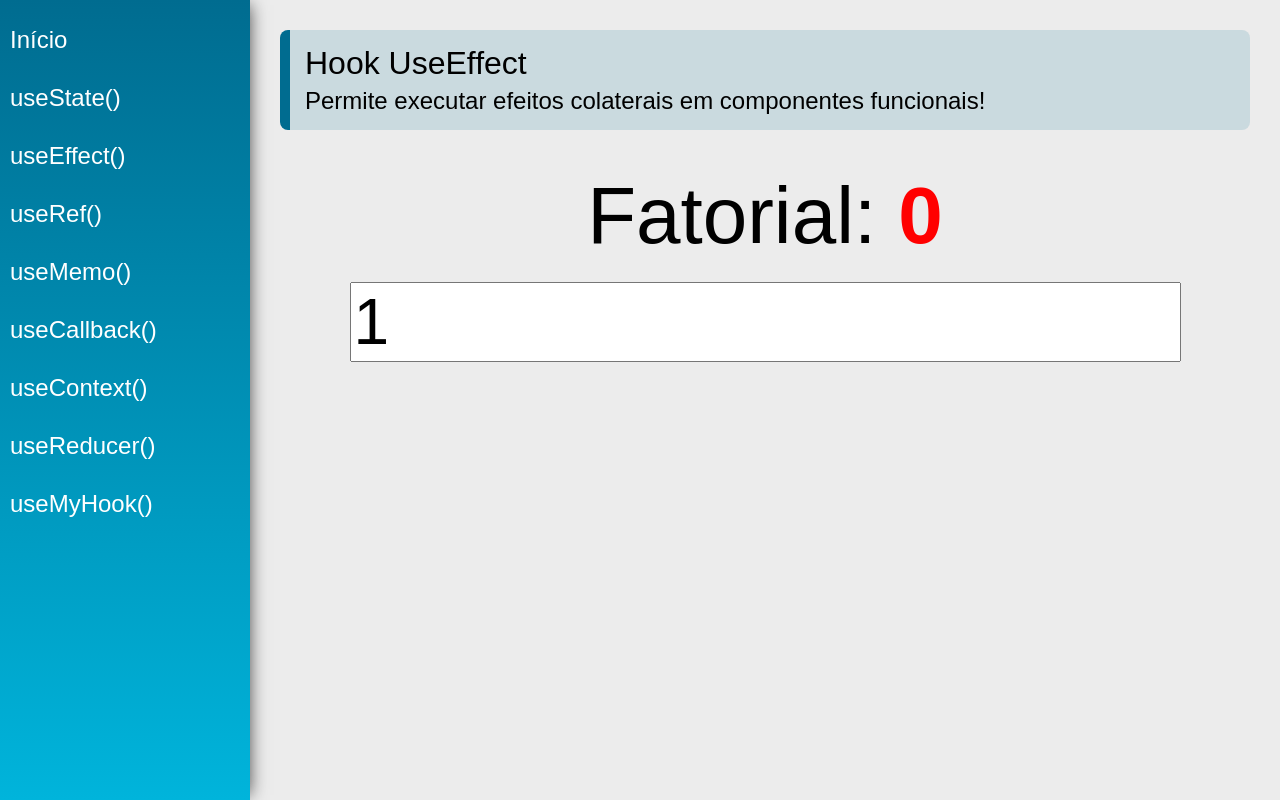
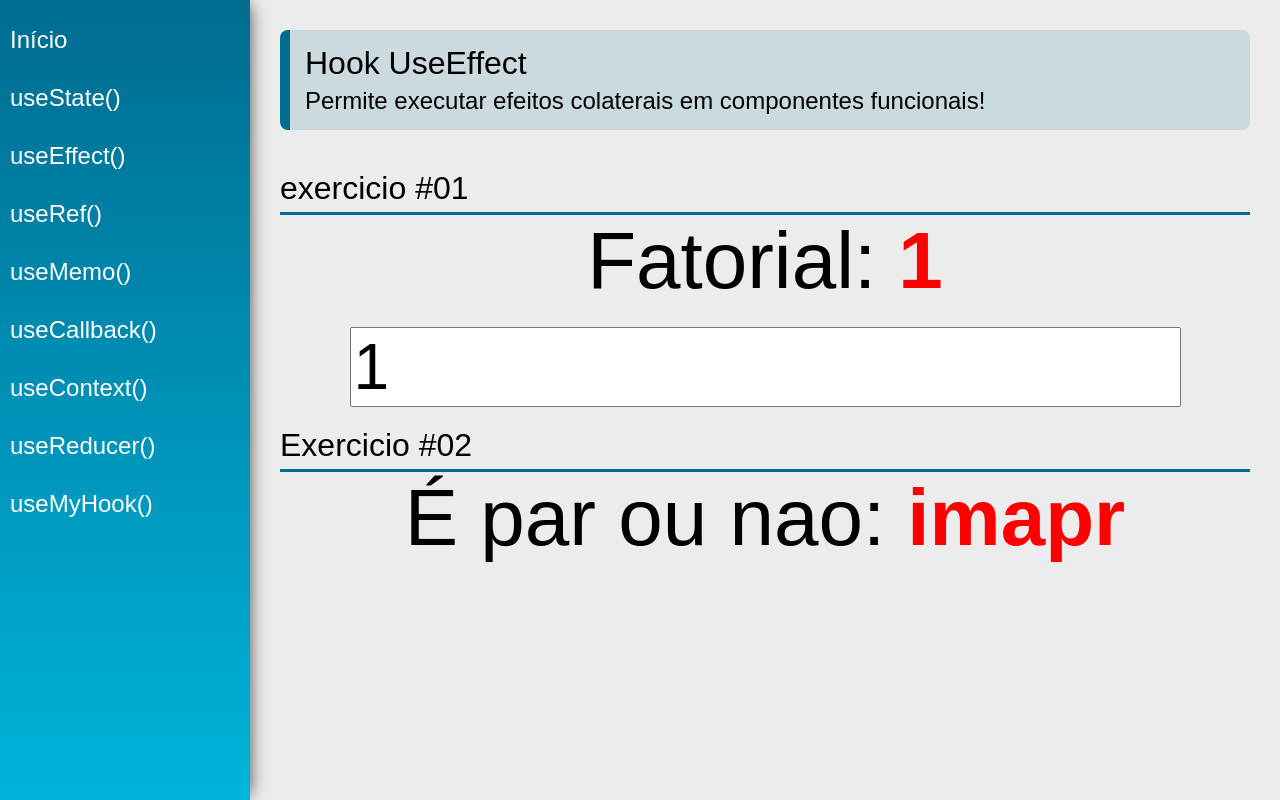
Before and after one commit to AllisonVinicius/react-hooks, a React (Create React App) app: page /useEffect in a window 1280 px wide. Built offline with nearby package versions, Linux system fonts and the light colour scheme.

Commit message:
useeffect

```diff
--- a/src/views/examples/UseEffect.jsx
+++ b/src/views/examples/UseEffect.jsx
@@ -1,22 +1,41 @@
 import React, { useState, useEffect } from "react";
 import PageTitle from "../../components/layout/PageTitle";
+import SectionTitle from "../../components/layout/SectionTitle";
 
-function calcFatorial(n) {
-  if (n < 0) return "Nao existe";
-  if (n === 0) return 0;
-  return calcFatorial((n - 1) * n);
+function calcFatorial(num) {
+  const n = parseInt(num);
+  if (n < 0) return -1;
+  if (n === 0) return 1;
+  return calcFatorial(n - 1) * n;
 }
 
 const UseEffect = (props) => {
   const [number, setNumber] = useState(1);
   const [fatorial, setFatorial] = useState(1);
+  const [oque, setOque] = useState("impar");
 
   useEffect(
     //efeito colateral
     function () {
       setFatorial(calcFatorial(number));
     },
-    [number] //array de dependecia, tdas vez modificar  o estado e disparada o efeito
+    [number]
+  ); //array de dependecia, tdas vez modificar  o estado e disparada o efeito
+
+  useEffect(
+    function () {
+      if (fatorial > 1000000) {
+        document.title = "Eita";
+      }
+    },
+    [fatorial]
+  );
+
+  useEffect(
+    function () {
+      setOque(number % 2 === 0 ? "par" : "imapr");
+    },
+    [number]
   );
 
   return (
@@ -25,10 +44,13 @@ const UseEffect = (props) => {
         title="Hook UseEffect"
         subtitle="Permite executar efeitos colaterais em componentes funcionais!"
       />
+      <SectionTitle title="exercicio #01" />
       <div className="center">
         <div>
           <span className="text">Fatorial: </span>
-          <span className="text red">{fatorial} </span>
+          <span className="text red">
+            {fatorial === -1 ? "nao existe" : fatorial}{" "}
+          </span>
         </div>
         <input
           type="number"
@@ -37,6 +59,14 @@ const UseEffect = (props) => {
           onChange={(e) => setNumber(e.target.value)}
         />
       </div>
+
+      <SectionTitle title="Exercicio #02" />
+      <div className="center">
+        <div>
+          <span className="text">É par ou nao: </span>
+          <span className="text red">{oque}</span>
+        </div>
+      </div>
     </div>
   );
 };
```
